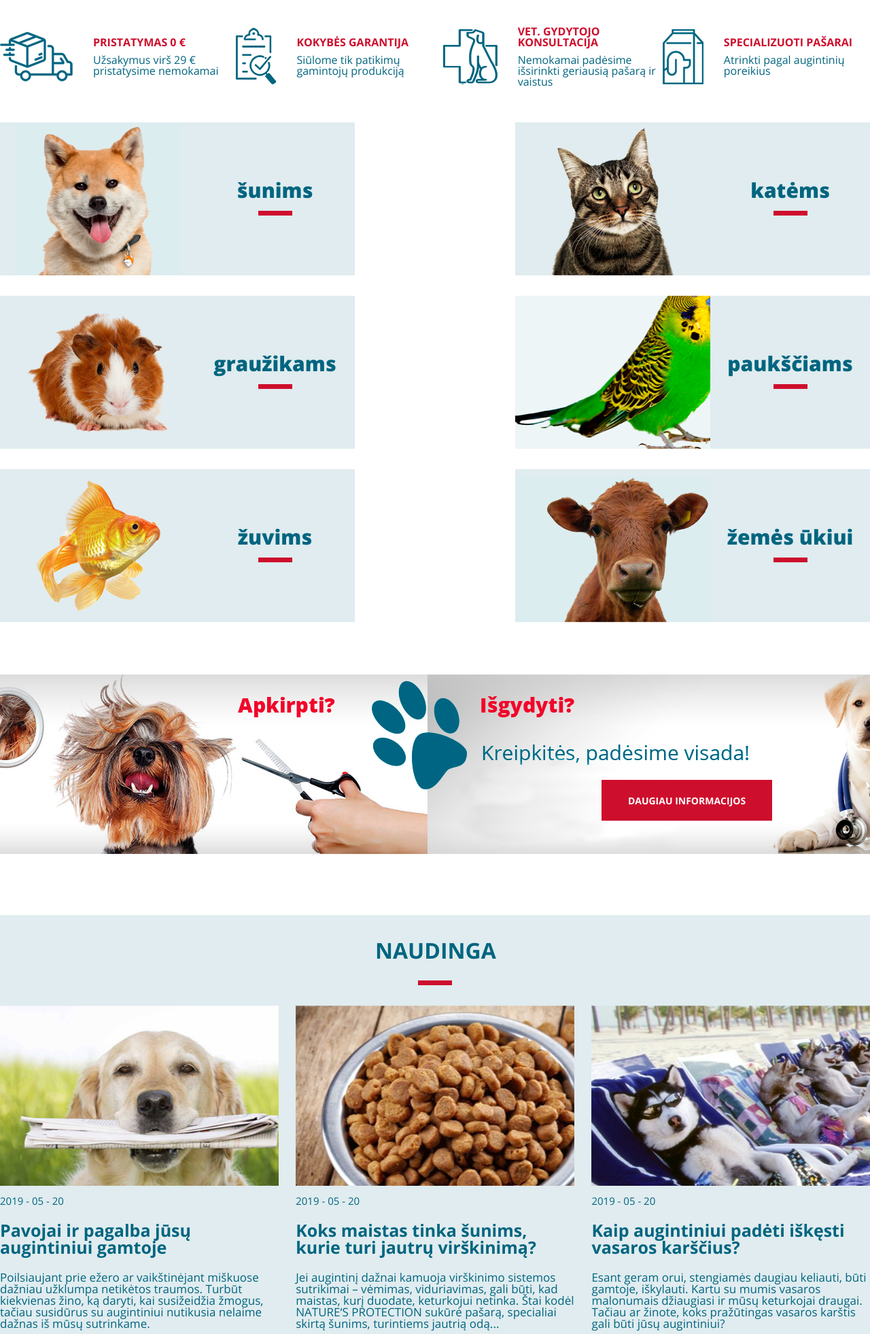
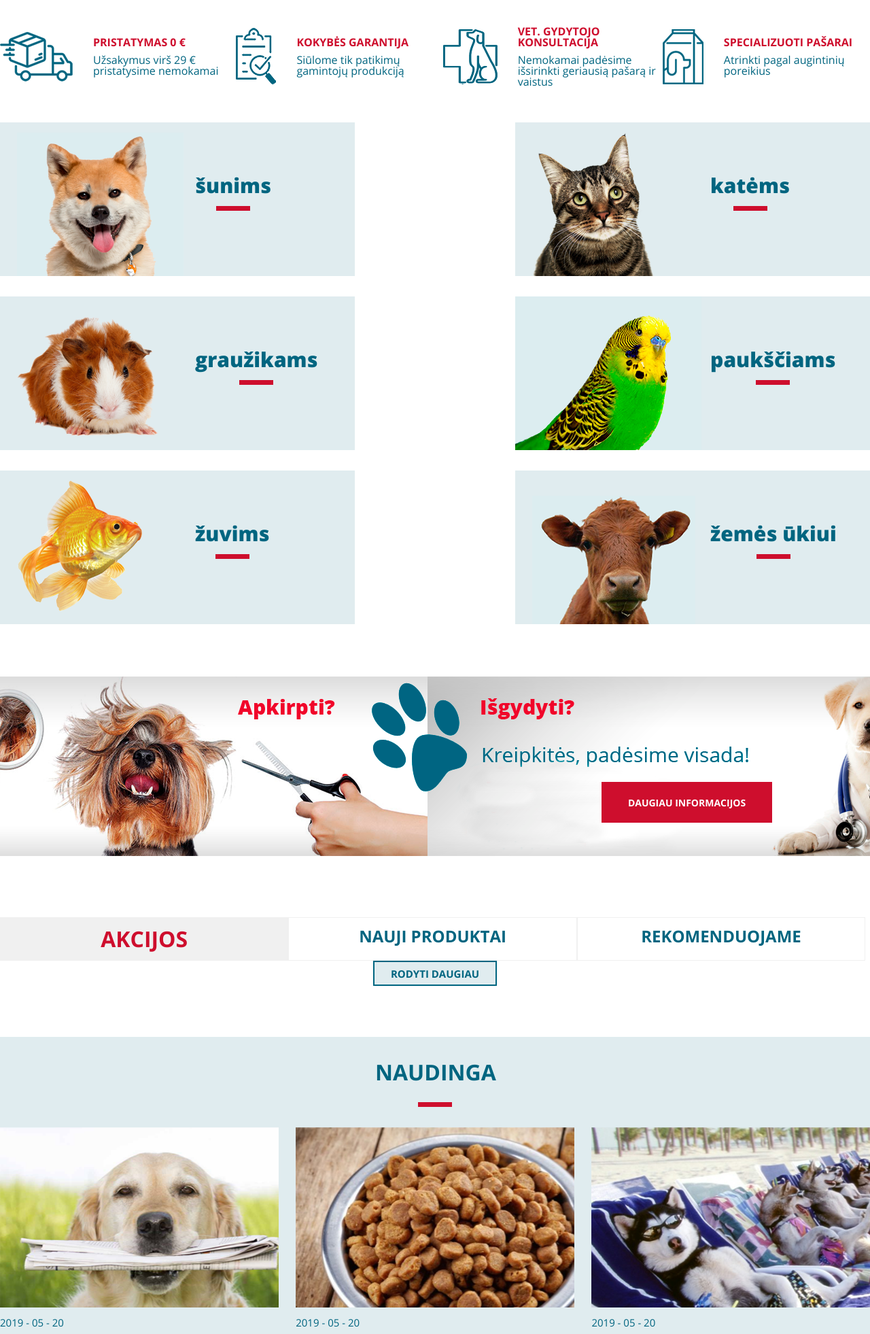
Before and after one commit to DmytroZhigulin/HTML-CSS, a PHP site: page / in a window 1280 px wide; the page is wider, and only the part inside the window is pictured. Shown: the part 1282-3244 px from the top of that part at 68% size. Run offline with PHP 8.4, Linux system fonts and the light colour scheme; some libraries are stand-ins or nearby versions.

Commit message:
almost done

```diff
--- a/Vet1/index.html
+++ b/Vet1/index.html
@@ -263,7 +263,7 @@
             <div class="product_wrap">
 
                 <div class="product_group">
-                    <div class="product_group__pic one"></div>
+                    <img src="img/dog.png" alt="dog">
                     <div class="product_group__text">
                         <h3 class="product_group__title">šunims</h3>
                         <div class="line"></div>
@@ -271,7 +271,7 @@
                 </div>
 
                 <div class="product_group">
-                    <div class="product_group__pic two"></div>
+                    <img src="img/cat.png" alt="cat">
                     <div class="product_group__text">
                         <h3 class="product_group__title">katėms</h3>
                         <div class="line"></div>
@@ -279,7 +279,7 @@
                 </div>
 
                 <div class="product_group">
-                    <div class="product_group__pic three"></div>
+                    <img src="img/hamster.png" alt="hamster" class="hamster">
                     <div class="product_group__text">
                         <h3 class="product_group__title">graužikams</h3>
                         <div class="line"></div>
@@ -287,7 +287,7 @@
                 </div>
 
                 <div class="product_group">
-                    <div class="product_group__pic four"></div>
+                    <img src="img/parrot.png" alt="parrot" class="parrot">
                     <div class="product_group__text">
                         <h3 class="product_group__title">paukščiams</h3>
                         <div class="line"></div>
@@ -295,7 +295,7 @@
                 </div>
 
                 <div class="product_group">
-                    <div class="product_group__pic five"></div>
+                    <img src="img/fish.png" alt="fish">
                     <div class="product_group__text">
                         <h3 class="product_group__title">žuvims</h3>
                         <div class="line"></div>
@@ -303,7 +303,7 @@
                 </div>
 
                 <div class="product_group">
-                    <div class="product_group__pic six"></div>
+                    <img src="img/cow.png" alt="cow" class="cow">
                     <div class="product_group__text">
                         <h3 class="product_group__title">žemės ūkiui</h3>
                         <div class="line"></div>
@@ -319,6 +319,40 @@
             <div class="ban_wrap">
                 <button class="btn ban_btn">Daugiau informacijos</button>
             </div>
+        </div>
+    </section>
+
+    <!--Items section-->
+    <section class="items">
+        <div class="container">
+
+            <nav class="items_nav">
+                <ul class="items_nav__wrap">
+                    <li class="items_nav__item">
+                        <a href="#">AKCIJOS</a>
+                    </li>
+                    <li class="items_nav__item">
+                        <a href="#">NAUJI PRODUKTAI</a>
+                    </li>
+                    <li class="items_nav__item">
+                        <a href="#">REKOMENDUOJAME</a>
+                    </li>
+                </ul>
+            </nav>
+
+
+
+
+
+
+
+            <div class="btn_wrap">
+                <button class="btn blog_btn">RODYTI DAUGIAU</button>
+            </div>
+
+
+
+
         </div>
     </section>
 
@@ -448,10 +482,10 @@
                     <a href="mailto:info@vet1.lt">info@vet1.lt</a>
 
                     <div class="footer_contacts circles">
-                        <a href="#" class="circle">
+                        <a href="https://facebook.com" class="circle">
                             <i class="fa fa-facebook fb" aria-hidden="true"></i>
                         </a>
-                        <a href="#" class="circle">
+                        <a href="https://youtube.com" class="circle">
                             <i class="fa fa-youtube-play you" aria-hidden="true"></i>
                         </a>
                     </div>
--- a/Vet1/js/script.js
+++ b/Vet1/js/script.js
@@ -16,6 +16,7 @@ window.addEventListener('DOMContentLoaded', () => {
           advantagesCard = document.querySelectorAll('.advantages_card__title'),
           productCard = document.querySelectorAll('.product_group'),
           productTitle = document.querySelectorAll('.product_group__title'),
+          itemTitle = document.querySelectorAll('.items_nav__item'),
           buttons = document.querySelectorAll('.btn'),
           logoIcon = document.querySelectorAll('.logos_img'),
           logoScroll = document.querySelectorAll('.logos_acordion > i'),
@@ -102,16 +103,6 @@ window.addEventListener('DOMContentLoaded', () => {
 
     });
 
-
-
-
-
-
-
-
-
-
-
     // showSlides(slideIndex);
 
     // function showSlides(n) {
@@ -142,4 +133,31 @@ window.addEventListener('DOMContentLoaded', () => {
     // });
 
 
+    function itemTitleActive() {
+
+        function resetActiveItem() {
+            itemTitle.forEach(item => {
+
+                item.classList.remove('active_itemGroup');
+
+            });
+        }
+
+
+        function defaultActiveItem( i = 0 ) {
+            itemTitle[i].classList.add('active_itemGroup');
+        }
+        defaultActiveItem();
+
+
+        itemTitle.forEach((item, index) => {
+
+            item.addEventListener('click', (event) => {
+                event.preventDefault();
+                resetActiveItem();
+                defaultActiveItem(index);
+            });
+        });
+    }
+    itemTitleActive();
 });
--- a/Vet1/style/style.css
+++ b/Vet1/style/style.css
@@ -416,6 +416,8 @@ header .wrap {
   position: relative;
   margin-top: 38px;
   overflow: hidden;
+  -webkit-transition: 1s all;
+  transition: 1s all;
 }
 
 header .wrap_scroll {
@@ -485,8 +487,6 @@ header .banner_slide {
   display: -webkit-box;
   display: -ms-flexbox;
   display: flex;
-  -webkit-transition: 0.5s all;
-  transition: 0.5s all;
   width: 100%;
 }
 
@@ -693,13 +693,47 @@ header .main_menu__searchField .request {
       -ms-flex-pack: justify;
           justify-content: space-between;
   margin: 15px 0px;
-  height: 225px;
+  height: 226px;
   width: 522px;
   cursor: pointer;
+  position: relative;
+  overflow: hidden;
+}
+
+.product_group:hover .product_group__title {
+  color: #ce0e2d;
+  -webkit-transition: 0.5s;
+  transition: 0.5s;
+}
+
+.product_group:hover .product_group__title + .line {
+  background-color: #006580;
+  -webkit-transition: 0.5s;
+  transition: 0.5s;
+}
+
+.product_group img {
+  position: absolute;
+  top: 15px;
+  left: 25px;
+}
+
+.product_group .parrot {
+  left: -150px;
+  top: -45px;
+}
+
+.product_group .cow {
+  top: 37px;
+}
+
+.product_group .hamster {
+  top: 30px;
 }
 
 .product_group__text {
-  margin: 85px auto;
+  margin-left: 55%;
+  padding-top: 15%;
 }
 
 .product_group__title {
@@ -714,34 +748,8 @@ header .main_menu__searchField .request {
   background-position: center;
   background-repeat: no-repeat;
   width: 55%;
-}
-
-.product_group__pic.one {
-  background-image: url(../img/dog.png);
-}
-
-.product_group__pic.two {
-  background-image: url(../img/cat.png);
-  top: 3px;
-  position: relative;
-}
-
-.product_group__pic.three {
-  background-image: url(../img/homka.png);
-}
-
-.product_group__pic.four {
-  background-image: url(../img/popugai.png);
-}
-
-.product_group__pic.five {
-  background-image: url(../img/fish.png);
-}
-
-.product_group__pic.six {
-  background-image: url(../img/Layer_14.png);
-  top: 5px;
-  position: relative;
+  height: 100%;
+  position: absolute;
 }
 
 .ban_wrap {
@@ -751,6 +759,50 @@ header .main_menu__searchField .request {
   background-repeat: no-repeat;
   background-position: center;
   margin-bottom: 90px;
+}
+
+.items {
+  font-family: "Open Sans";
+  margin-bottom: 75px;
+}
+
+.items_nav {
+  margin: 0 auto;
+}
+
+.items_nav__wrap {
+  display: -webkit-box;
+  display: -ms-flexbox;
+  display: flex;
+}
+
+.items_nav__item {
+  padding: 15px 0px;
+  font-weight: 700;
+  text-transform: uppercase;
+  text-align: center;
+  font-size: 24px;
+  width: 33%;
+  border: 1px solid #f0f0f0;
+}
+
+.items_nav__item a {
+  color: #006580;
+}
+
+.items .btn_wrap {
+  display: -webkit-box;
+  display: -ms-flexbox;
+  display: flex;
+}
+
+.items .active_itemGroup {
+  font-size: 32px;
+  background-color: #f0f0f0;
+}
+
+.items .active_itemGroup a {
+  color: #ce0e2d;
 }
 
 .blog {
@@ -1041,6 +1093,10 @@ header .main_menu__searchField .request {
           flex-direction: row;
 }
 
+.footer_contacts .circles i {
+  margin-top: 30%;
+}
+
 .footer_contacts .circles .circle {
   width: 47px;
   height: 47px;
@@ -1048,6 +1104,13 @@ header .main_menu__searchField .request {
   border-radius: 50%;
   margin-right: 20px;
   color: #fff;
+  text-align: center;
+}
+
+.footer_contacts .circles .circle:hover {
+  background-color: #ce0e2d;
+  -webkit-transition: 0.8s;
+  transition: 0.8s;
 }
 
 .footer h4 {
--- a/Vet1/style/style.scss
+++ b/Vet1/style/style.scss
@@ -362,6 +362,7 @@ header {
         position: relative;
         margin-top: 38px;
         overflow: hidden;
+        transition: 1s all;
 
         &_scroll {
             position: absolute;
@@ -415,6 +416,7 @@ header {
             }
         }
     }
+
     .banner {
         display: flex;
         justify-content: space-between;
@@ -422,7 +424,6 @@ header {
         &_slide {
 
             display: flex;
-            transition: 0.5s all;
             width: 100%;
 
             .big {
@@ -606,13 +607,42 @@ header {
         display: flex;
         justify-content: space-between;
         margin: 15px 0px;
-        height: 225px;
+        height: 226px;
         width: 522px;
         cursor: pointer;
+        position: relative;
+        overflow: hidden;
 
+        &:hover .product_group__title {
+            color: #ce0e2d;
+            transition: 0.5s;
+
+            +.line {
+                background-color: #006580;
+                transition: 0.5s;
+            }
+        }
+
+        img {
+            position: absolute;
+            top: 15px;
+            left: 25px;
+        }
+
+        .parrot {
+            left: -150px;
+            top: -45px;
+        }
+        .cow {
+            top: 37px;
+        }
+        .hamster {
+            top: 30px;
+        }
 
         &__text {
-            margin: 85px auto;
+            margin-left: 55%;
+            padding-top: 15%;
         }
 
         &__title {
@@ -630,29 +660,10 @@ header {
             background-position: center;
             background-repeat: no-repeat;
             width: 55%;
+            height: 100%;
+            position: absolute;
 
-            &.one {
-                background-image: url(../img/dog.png);
-            }
-            &.two {
-                background-image: url(../img/cat.png);
-                top: 3px;
-                position: relative;
-            }
-            &.three {
-                background-image: url(../img/homka.png);
-            }
-            &.four {
-                background-image: url(../img/popugai.png);
-            }
-            &.five {
-                background-image: url(../img/fish.png);
-            }
-            &.six {
-                background-image: url(../img/Layer_14.png);
-                top: 5px;
-                position: relative;
-            }
+
         }
     }
 }
@@ -667,6 +678,52 @@ header {
         background-repeat: no-repeat;
         background-position: center;
         margin-bottom: 90px;
+    }
+
+}
+
+.items {
+
+    font-family: "Open Sans";
+    margin-bottom: 75px;
+
+    &_nav {
+
+        margin: 0 auto; //????????
+
+        &__wrap {
+            display: flex;
+
+        }
+
+        &__item {
+            padding: 15px 0px;
+            font-weight: 700;
+            text-transform: uppercase;
+            text-align: center;
+            font-size: 24px;
+            width: 33%;
+            border: 1px solid #f0f0f0;
+
+            a {
+                color: #006580;
+            }
+        }
+    }
+
+
+    .btn_wrap {
+       display: flex;
+    }
+
+    .active_itemGroup {
+        font-size: 32px;
+        background-color: #f0f0f0;
+
+        a {
+            color: #ce0e2d;
+
+        }
     }
 
 }
@@ -934,6 +991,10 @@ header {
         display: flex;
         flex-direction: row;
 
+        i {
+            margin-top: 30%;
+        }
+
         .circle {
             width: 47px;
             height: 47px;
@@ -941,6 +1002,12 @@ header {
             border-radius: 50%;
             margin-right: 20px;
             color: #fff;
+            text-align: center;
+
+            &:hover {
+                background-color: #ce0e2d;
+                transition: 0.8s;
+            }
         }
     }
 
```
Also changed, not shown: Vet1/img/hamster.png (renamed from Vet1/img/homka.png), Vet1/img/parrot.png (added), Vet1/img/popugai.png (deleted), 1 other file.
